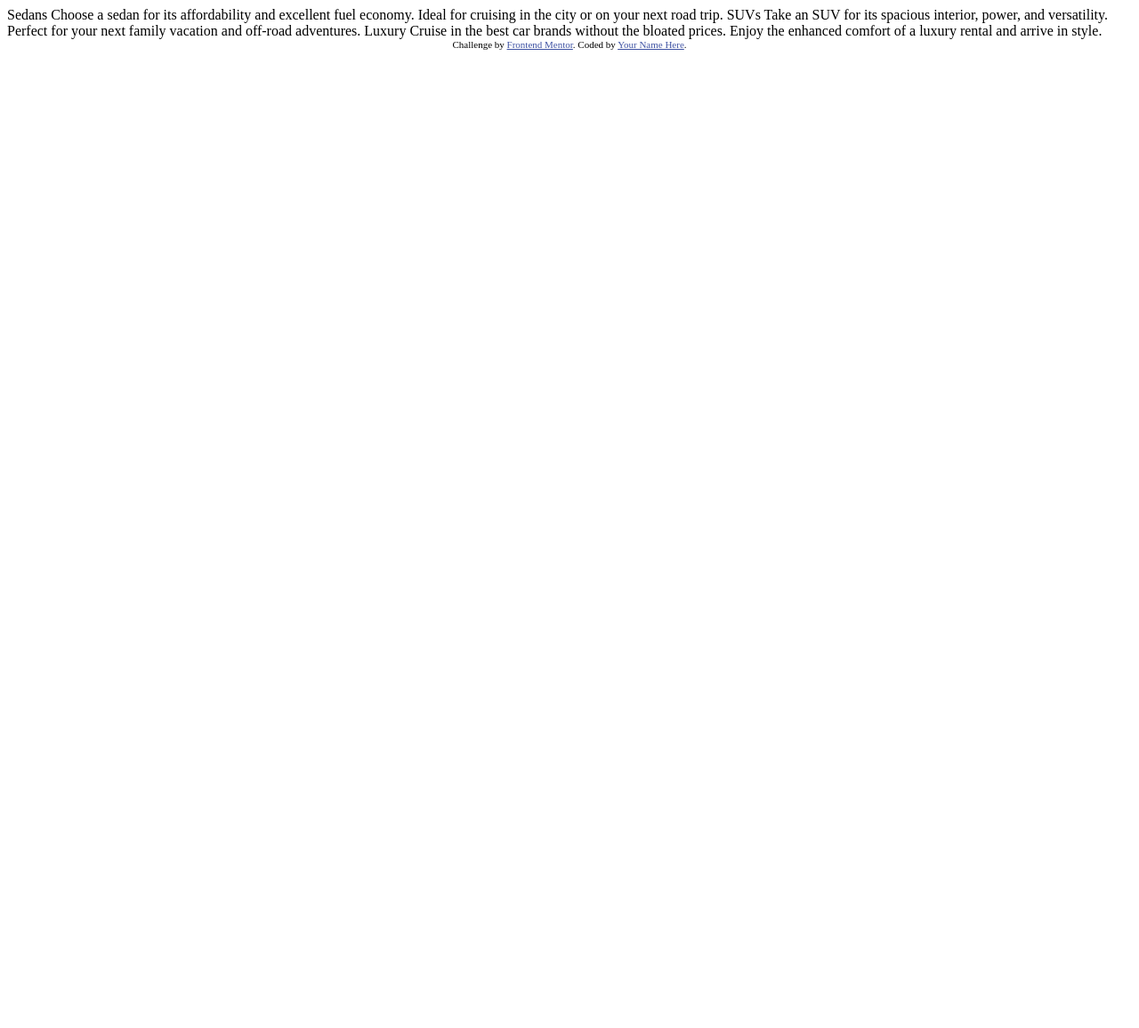
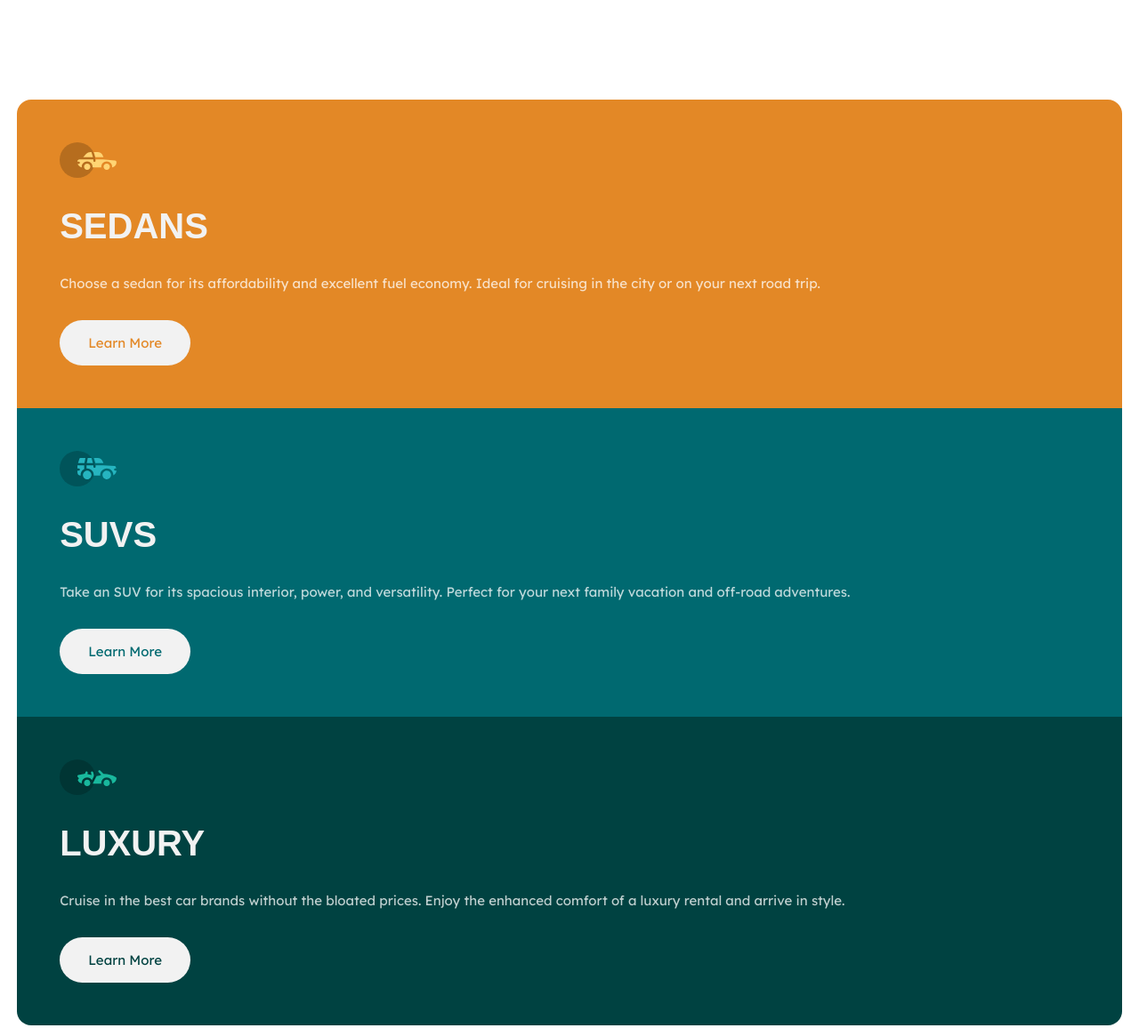
Before and after one commit to brunovarandas/HTML, a plain HTML site: page aula07/index.html in a window 1280 px wide. Shown: the whole page at 89% size. Before the commit the page ends 800 px from the top, so only its background shows below. Drawn offline with Linux system fonts and the light colour scheme; a web font is replaced by a local one.

Commit message:
Add files via upload

```diff
--- a/aula07/index.html
+++ b/aula07/index.html
@@ -4,33 +4,50 @@
   <meta charset="UTF-8">
   <meta name="viewport" content="width=device-width, initial-scale=1.0"> <!-- displays site properly based on user's device -->
 
-  <link rel="icon" type="image/png" sizes="32x32" href="./images/favicon-32x32.png">
 
   <title>Frontend Mentor | 3-column preview card component</title>
 
-  <!-- Feel free to remove these styles or customise in your own stylesheet 👍 -->
-  <style>
-    .attribution { font-size: 11px; text-align: center; }
-    .attribution a { color: hsl(228, 45%, 44%); }
-  </style>
+  <link rel="stylesheet" href="style.css">
+  <link rel="shortcut icon" href="./images/icon-sedans.svg" type="image/x-icon">
+  <link rel="preconnect" href="https://fonts.googleapis.com">
+  <link rel="preconnect" href="https://fonts.gstatic.com" crossorigin>
+  <link href="https://fonts.googleapis.com/css2?family=Big+Shoulders:opsz,wght@10..72,100..900&family=Lexend+Deca:wght@100..900&display=swap" rel="stylesheet">
 </head>
 <body>
-
-  Sedans
+  <main>
+    <section id="sedans">
+      <img src="./images/icon-sedans.svg" alt="icon-sedans">
+      <h1>Sedans</h1>
+      <p>
         Choose a sedan for its affordability and excellent fuel economy. Ideal for cruising in the city
         or on your next road trip.
-
-  SUVs
+      </p>
+      <a href="" class="learn-more-button">
+        Learn More
+      </a>
+    </section>
+    <section id="suvs">
+      <img src="./images/icon-suvs.svg" alt="icon-suvs">
+      <h1>SUVs</h1>
+      <p>
         Take an SUV for its spacious interior, power, and versatility. Perfect for your next family vacation
         and off-road adventures.
-
-  Luxury
+      </p>
+      <a href="" class="learn-more-button">
+        Learn More
+      </a>
+    </section>
+    <section id="luxury">
+      <img src="./images/icon-luxury.svg" alt="icon-luxury">
+      <h1>Luxury</h1>
+      <p>
         Cruise in the best car brands without the bloated prices. Enjoy the enhanced comfort of a luxury
         rental and arrive in style.
-
-  <div class="attribution">
-    Challenge by <a href="https://www.frontendmentor.io?ref=challenge" target="_blank">Frontend Mentor</a>.
-    Coded by <a href="#">Your Name Here</a>.
-  </div>
+      </p>
+      <a href="" class="learn-more-button">
+        Learn More
+      </a>
+    </section>
+  </main>
 </body>
 </html>
--- a/aula07/style.css
+++ b/aula07/style.css
@@ -0,0 +1,79 @@
+/* Reset de CSS */
+* {
+  margin: 0;
+  padding: 0;
+  box-sizing: border-box;
+}
+
+a {
+  color: black;
+  text-decoration: none;
+}
+
+main {
+  margin-block: 7rem;
+  padding-inline: 1.2rem;
+}
+
+section {
+  display: flex;
+  flex-direction: column;
+  align-items: start;
+  gap: 2rem;
+
+  padding: 3rem;
+}
+
+section h1 {
+  font-size: 40px;
+  font-family: "Big Shoulders", sans-serif;
+  font-weight: 700;
+  text-transform: uppercase;
+
+  color: hsl(0, 0%, 95%);
+}
+
+section p {
+  font-size: 15px;
+  font-family: "Lexend Deca", sans-serif;
+  font-weight: 400;
+  color: hsla(0, 0%, 100%, 0.75);
+}
+
+section .learn-more-button {
+  font-size: 15px;
+  font-family: "Lexend Deca", sans-serif;
+  padding-block: 16px;
+  padding-inline: 32px;
+
+  border-radius: 32px;
+  background-color: hsl(0, 0%, 95%);
+}
+
+#sedans {
+  border-top-left-radius: 16px;
+  border-top-right-radius: 16px;
+  background-color: hsl(31, 77%, 52%);
+}
+
+#sedans .learn-more-button {
+  color: hsl(31, 77%, 52%);
+}
+
+#suvs {
+  background-color: hsl(184, 100%, 22%);
+}
+
+#suvs .learn-more-button {
+  color: hsl(184, 100%, 22%);
+}
+
+#luxury {
+  border-bottom-left-radius: 16px;
+  border-bottom-right-radius: 16px;
+  background-color: hsl(179, 100%, 13%);
+}
+
+#luxury .learn-more-button {
+  color: hsl(179, 100%, 13%);
+}
```
Lines whose indentation alone changed are shown as unchanged.
